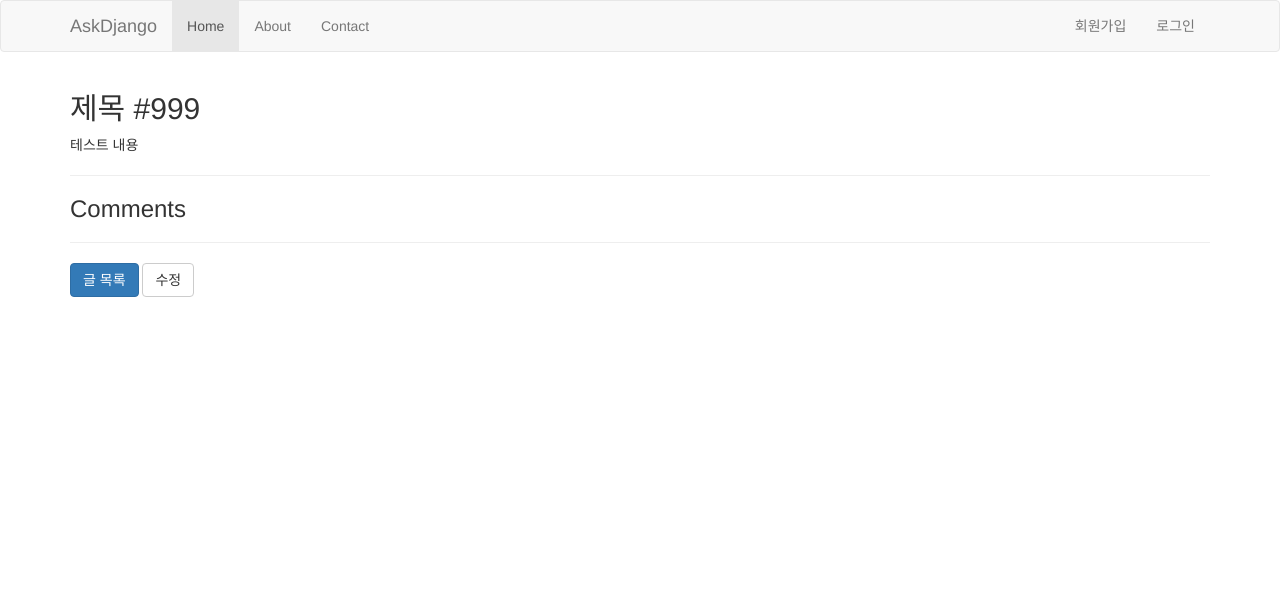
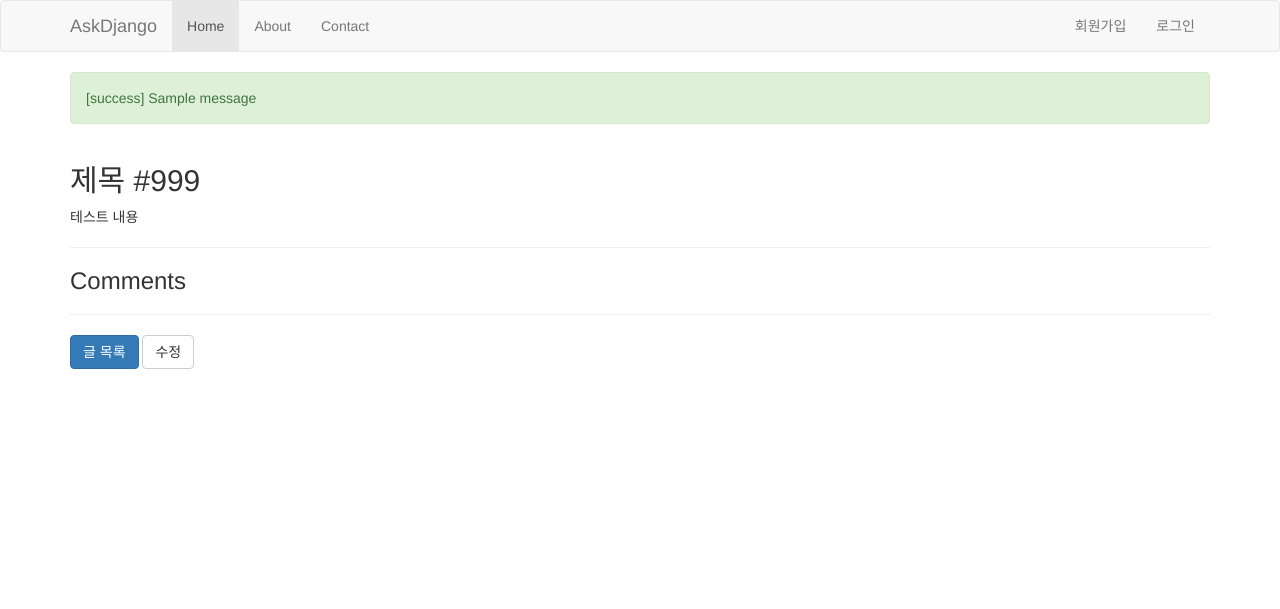
Before and after one commit to Lee-Kyung-Won/second_django, a Django app: page /blog/1007/ in a window 1280 px wide. Shown: the top 609 px of the page. Run offline with Django 3.2, Linux system fonts and the light colour scheme; data comes from the database, SQL or seed files in the repository; tables that the repository leaves empty hold one stand-in row (values such as "Sample post"); one stand-in notice (Sample message) is shown; some libraries are stand-ins or nearby versions.

Commit message:
25강. blog.views.post_new/post_edit 뷰에 messages 적용

```diff
--- a/askdjango/templates/layout.html
+++ b/askdjango/templates/layout.html
@@ -56,6 +56,17 @@
         </div>
     </nav>
 
+    {% if messages %}
+        <div class="container">
+            {% for message in messages %}
+                <div class="alert alert-{{ message.tags }}">
+                    [{{ message.tags }}]     {# 메시지 Level #}
+                    {{ message.message }}  {# 실제 메세지 내용 #}
+                </div>
+            {% endfor %}
+        </div>
+    {% endif %}
+
     {% block content %}
     {% endblock %}
 
--- a/blog/views.py
+++ b/blog/views.py
@@ -1,3 +1,4 @@
+from django.contrib import messages
 from django.http import Http404
 from django.shortcuts import render, get_object_or_404, redirect
 from .models import Post
@@ -35,6 +36,7 @@ def post_new(request):
         form = PostForm(request.POST, request.FILES)
         if form.is_valid():
             post = form.save()
+            messages.success(request, '새 포스팅을 저장했습니다.')
             return redirect(post)  # post.get_absolute_url() => post detail
     else:
         form = PostForm()
@@ -50,6 +52,7 @@ def post_edit(request, id):
         form = PostForm(request.POST, request.FILES, instance=post)
         if form.is_valid():
             post = form.save()
+            messages.success(request, '포스팅을 수정했습니다.')
             return redirect(post)  # post.get_absolute_url() => post detail
     else:
         form = PostForm(instance=post)
```
